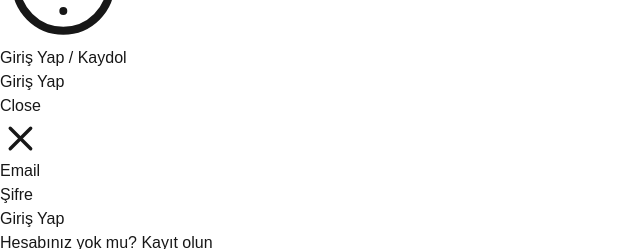
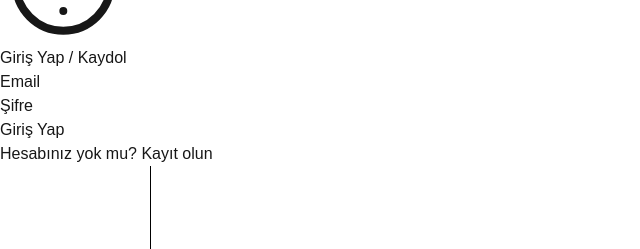
Before and after one commit to nuricanacar/falcim-app, a Next.js app: page / in a window 1280 px wide. Both pictures are taken after a click on the button "Giriş Yap / Kaydol". Shown: the part 551-800 px from the top of the page, without its empty margins (0-640 px from the left). Built offline with nearby package versions, Linux system fonts and the light colour scheme.

Commit message:
login register succesfully

```diff
--- a/src/app/components/loggedp.js
+++ b/src/app/components/loggedp.js
@@ -47,7 +47,7 @@ export default function ExampleMenu() {
               <Menu.Item>
                 {({ active }) => (
                   <a
-                    href="/pages/profil"
+                    href="/api/profil"
                     className={classNames(
                       active ? 'bg-gray-100' : '',
                       'block px-4 py-2 text-sm text-gray-700'
@@ -60,7 +60,7 @@ export default function ExampleMenu() {
               <Menu.Item>
                 {({ active }) => (
                   <a
-                    href="/pages/siparis"
+                    href="/api/siparis"
                     className={classNames(
                       active ? 'bg-gray-100' : '',
                       'block px-4 py-2 text-sm text-gray-700'
@@ -73,7 +73,7 @@ export default function ExampleMenu() {
               <Menu.Item>
                 {({ active }) => (
                   <a
-                    href="/pages/siparis"
+                    href="/api/siparis"
                     className={classNames(
                       active ? 'bg-gray-100' : '',
                       'block px-4 py-2 text-sm text-gray-700'
--- a/src/app/components/loginp.js
+++ b/src/app/components/loginp.js
@@ -14,6 +14,7 @@ export default function LoginSignup({ setLoginStatus }) {
     role: "",
   });
   const [error, setError] = useState("");
+  const [loading, setLoading] = useState(false); // Yüklenme durumu için state
   const [showPassword, setShowPassword] = useState(false);
   const [initialClickInside, setInitialClickInside] = useState(false);
 
@@ -44,6 +45,7 @@ export default function LoginSignup({ setLoginStatus }) {
       return;
     }
 
+    setLoading(true); // Yüklenme durumu başlat
     try {
       const response = await fetch(url, {
         method: "POST",
@@ -56,11 +58,30 @@ export default function LoginSignup({ setLoginStatus }) {
       if (!response.ok) {
         setError(data.error || "Bir hata oluştu");
       } else {
-        alert(isLogin ? "Giriş başarılı" : "Kayıt başarılı");
         setError("");
 
-        // Kullanıcı giriş yaparsa, durumu üst komponent ile paylaş
-        if (isLogin) {
+        if (!isLogin) {
+          // Kullanıcı kayıt olduysa, otomatik giriş yap
+          const loginResponse = await fetch("/api/auth/login", {
+            method: "POST",
+            headers: { "Content-Type": "application/json" },
+            body: JSON.stringify({
+              email: formData.email,
+              password: formData.password,
+            }),
+          });
+
+          const loginData = await loginResponse.json();
+
+          if (!loginResponse.ok) {
+            setError(loginData.error || "Otomatik giriş başarısız oldu");
+          } else {
+            // Oturum durumunu kaydet ve giriş yap
+            localStorage.setItem("authToken", loginData.token);
+            setLoginStatus(true);
+            setIsOpen(false);
+          }
+        } else {
           setLoginStatus(true);
           setIsOpen(false);
         }
@@ -78,6 +99,8 @@ export default function LoginSignup({ setLoginStatus }) {
     } catch (error) {
       console.error("Hata:", error);
       setError("Bir hata oluştu");
+    } finally {
+      setLoading(false); // Yüklenme durumu sona erdir
     }
   };
 
@@ -112,31 +135,12 @@ export default function LoginSignup({ setLoginStatus }) {
             className="modal-content bg-white rounded-lg shadow-xl p-8 w-full max-w-md"
             onClick={(e) => e.stopPropagation()}
           >
-            <div className="flex justify-between items-center mb-6">
-              <h2 className="text-2xl font-bold text-gray-900">
-                {isLogin ? "Giriş Yap" : "Kayıt Ol"}
-              </h2>
-              <button
-                onClick={() => setIsOpen(false)}
-                className="text-gray-400 hover:text-gray-600"
-              >
-                <span className="sr-only">Close</span>
-                <svg
-                  className="h-6 w-6"
-                  fill="none"
-                  viewBox="0 0 24 24"
-                  stroke="currentColor"
-                >
-                  <path
-                    strokeLinecap="round"
-                    strokeLinejoin="round"
-                    strokeWidth={2}
-                    d="M6 18L18 6M6 6l12 12"
-                  />
-                </svg>
-              </button>
+            {loading ? ( // Yüklenme durumu
+              <div className="flex items-center justify-center">
+                <div className="loader border-t-4 border-indigo-600 rounded-full w-12 h-12 animate-spin"></div>
+                <p className="ml-4 text-indigo-600">Yükleniyor...</p>
               </div>
-
+            ) : (
               <form onSubmit={handleSubmit} className="space-y-6">
                 {!isLogin && (
                   <div className="flex gap-4">
@@ -200,7 +204,10 @@ export default function LoginSignup({ setLoginStatus }) {
                 </div>
 
                 <div className="relative">
-                <label htmlFor="password" className="block text-sm font-medium text-gray-700">
+                  <label
+                    htmlFor="password"
+                    className="block text-sm font-medium text-gray-700"
+                  >
                     Şifre
                   </label>
                   <input
@@ -304,6 +311,7 @@ export default function LoginSignup({ setLoginStatus }) {
                   </button>
                 </div>
               </form>
+            )}
           </div>
         </div>
       )}
--- a/src/app/components/navbar.js
+++ b/src/app/components/navbar.js
@@ -71,9 +71,9 @@ export default function Example() {
                   Ana Sayfa
                   </Link>
                   <Link
-                   href="/pages/falcilar"
+                   href="/api/falcilar"
                    className={`inline-flex items-center px-1 pt-1 text-sm font-medium ${
-                    pathname === "/pages/falcilar"
+                    pathname === "/api/falcilar"
                       ? "border-b-2 border-indigo-500 text-gray-900"
                       : "border-b-2 border-transparent text-gray-500 hover:border-gray-300 hover:text-gray-700"
                   }`}
@@ -81,9 +81,9 @@ export default function Example() {
                   Falcılar
                   </Link>
                   <Link
-                   href="/pages/ilanlar"
+                   href="/api/ilanlar"
                    className={`inline-flex items-center px-1 pt-1 text-sm font-medium ${
-                    pathname === "/pages/ilanlar"
+                    pathname === "/api/ilanlar"
                       ? "border-b-2 border-indigo-500 text-gray-900"
                       : "border-b-2 border-transparent text-gray-500 hover:border-gray-300 hover:text-gray-700"
                   }`}
@@ -91,9 +91,9 @@ export default function Example() {
                   İlanlar
                   </Link>
                   <Link
-                   href="/pages/kesfet"
+                   href="/api/kesfet"
                    className={`inline-flex items-center px-1 pt-1 text-sm font-medium ${
-                    pathname === "/pages/kesfet"
+                    pathname === "/api/kesfet"
                       ? "border-b-2 border-indigo-500 text-gray-900"
                       : "border-b-2 border-transparent text-gray-500 hover:border-gray-300 hover:text-gray-700"
                   }`}
@@ -126,21 +126,21 @@ export default function Example() {
               </Disclosure.Button>
               <Disclosure.Button
                 as="a"
-                href="/pages/falcilar"
+                href="/api/falcilar"
                 className="block border-l-4 border-transparent py-2 pl-3 pr-4 text-base font-medium text-gray-500 hover:border-gray-300 hover:bg-gray-50 hover:text-gray-700 sm:pl-5 sm:pr-6"
               >
                 Falcılar
               </Disclosure.Button>
               <Disclosure.Button
                 as="a"
-                href="/pages/ilanlar"
+                href="/api/ilanlar"
                 className="block border-l-4 border-transparent py-2 pl-3 pr-4 text-base font-medium text-gray-500 hover:border-gray-300 hover:bg-gray-50 hover:text-gray-700 sm:pl-5 sm:pr-6"
               >
                 İlanlar
               </Disclosure.Button>
               <Disclosure.Button
                 as="a"
-                href="/pages/kesfet"
+                href="/api/kesfet"
                 className="block border-l-4 border-transparent py-2 pl-3 pr-4 text-base font-medium text-gray-500 hover:border-gray-300 hover:bg-gray-50 hover:text-gray-700 sm:pl-5 sm:pr-6"
               >
                 Keşfet
@@ -178,7 +178,7 @@ export default function Example() {
                 </Disclosure.Button>
                 <Disclosure.Button
                   as="a"
-                  href="/pages/siparis"
+                  href="/api/siparis"
                   className="block px-4 py-2 text-base font-medium text-gray-500 hover:bg-gray-100 hover:text-gray-800 sm:px-6"
                 >
                   Siparişlerim
--- a/src/app/page.js
+++ b/src/app/page.js
@@ -8,6 +8,7 @@ import { useState } from 'react'
 import { Dialog } from '@headlessui/react'
 import { Bars3Icon, XMarkIcon } from '@heroicons/react/24/outline'
 import Link from 'next/link'
+
 
 const stats = [
   { label: 'Bakılan Fal', value: '44 million' },
@@ -155,6 +156,7 @@ export default function Example() {
     setIsLoggedIn(false); // This sets the login status to true
   };
   return (
+
     <div className="bg-white">
     <Navbar isLoggedIn={isLoggedIn} handleLogin={handleLogin}/>
       <main className="isolate">
@@ -476,5 +478,6 @@ export default function Example() {
         </p>
       </footer>
     </div>
+
   )
 }
```
Lines whose indentation alone changed are shown as unchanged.
